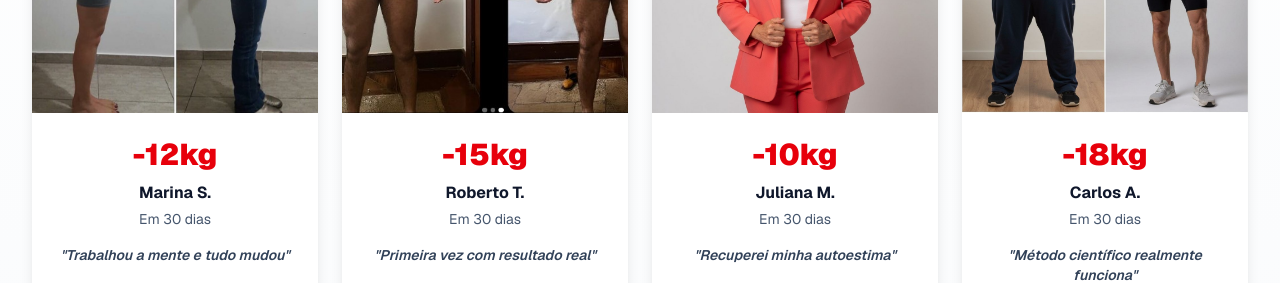
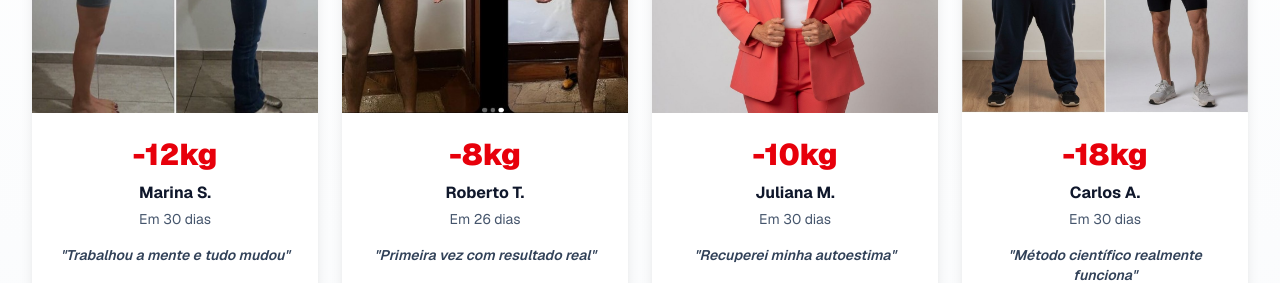
Before and after one commit to weslleyauto/pagina-venda, a Next.js app: page / in a window 1280 px wide. Shown: the part 3520-3803 px from the top of the page. Built offline with nearby package versions, Linux system fonts and the light colour scheme.

Commit message:
Update weight and time for Roberto T.'s transformation

```diff
--- a/components/sales/before-after.tsx
+++ b/components/sales/before-after.tsx
@@ -11,8 +11,8 @@ export default function BeforeAfter() {
     },
     {
       name: 'Roberto T.',
-      kg: '-15kg',
-      time: '30 dias',
+      kg: '-8kg',
+      time: '26 dias',
       image: '/homem-transformacao-corpo-fitness-resultado.jpg',
       highlight: 'Primeira vez com resultado real'
     },
```
